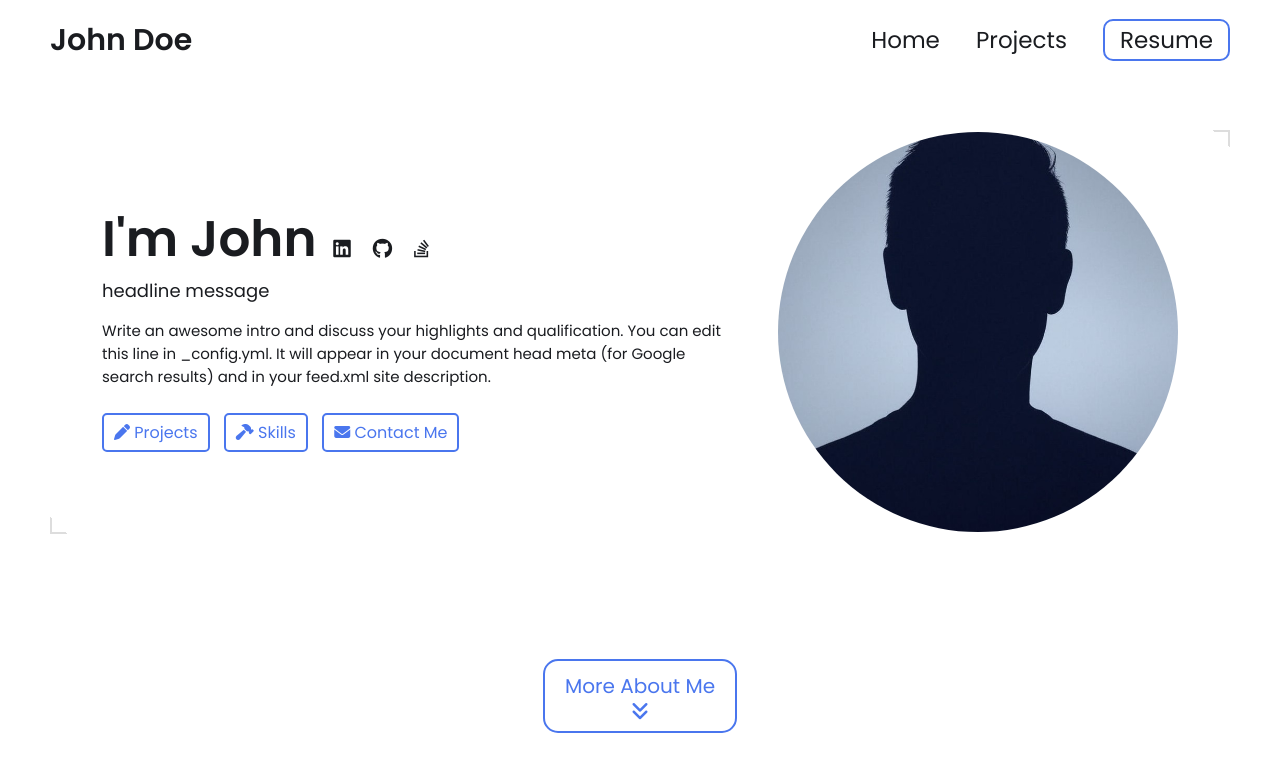
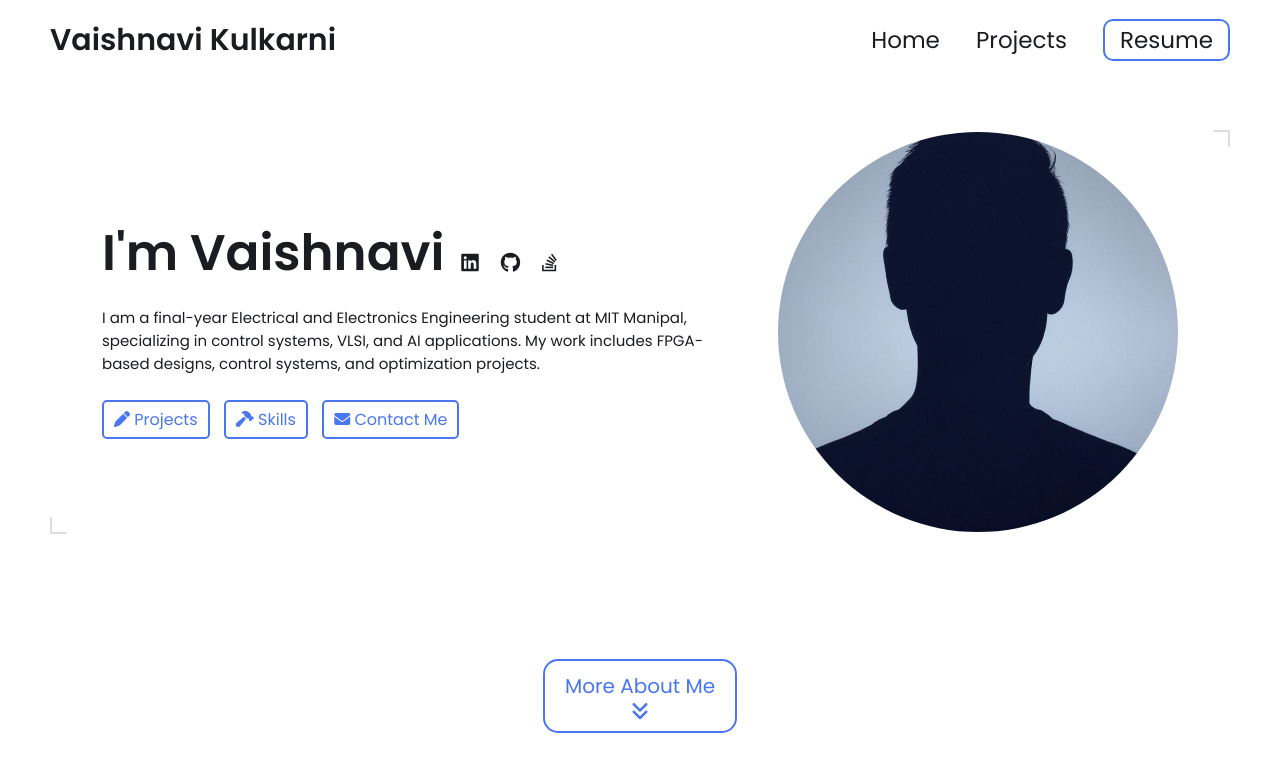
Before and after one commit to vk24940/vk24940.github.io, a Jekyll site: the page built from index.html, in a window 1280 px wide and 900 px high. Shown: the top 772 px of the window. Built offline with Jekyll 4.4.1, drawn with Linux system fonts in a browser that asks for light colours.

Commit message:
Update _config.yml

```diff
--- a/_config.yml
+++ b/_config.yml
@@ -7,17 +7,15 @@
 
 # Main Page Setup
 
-title: John Doe's Portfolio # This is what shows up in the tab of the browser
+title: Vaishnavi Kulkarni's Portfolio # This is what shows up in the tab of the browser
 
 
 
 # Hero Section
-name: John Doe
-headline: headline message
+name: Vaishnavi Kulkarni
+headline:
 description: >- # dont remove this line. this will ignore all new lines until the next section
-  Write an awesome intro and discuss your highlights and qualification. You can edit this
-  line in _config.yml. It will appear in your document head meta (for
-  Google search results) and in your feed.xml site description.
+  I am a final-year Electrical and Electronics Engineering student at MIT Manipal, specializing in control systems, VLSI, and AI applications. My work includes FPGA-based designs, control systems, and optimization projects.
 
 # Place your profile image in /assets/images/profile-image/folder and edit the file name
 profile_image: ./assets/images/profile-image/avatar.jpeg
@@ -25,7 +23,7 @@ profile_image: ./assets/images/profile-image/avatar.jpeg
 
 # Link your resume
 # You can place your resume in assets/resume/{resume.pdf or add external link such as pdf saved in google drive
-resume-url: https://drive.google.com/file/d/13Z3duVzh-gguPU5r03oJVEE6rV9rd3DS/view?usp=sharing # or /assets/resume/resume.pdf
+resume-url: /assets/resume/resume.pdf #https://drive.google.com/file/d/13Z3duVzh-gguPU5r03oJVEE6rV9rd3DS/view?usp=sharing # or /assets/resume/resume.pdf
 
 
 # Set up external links - this will show up as small icons next to your name.
```
